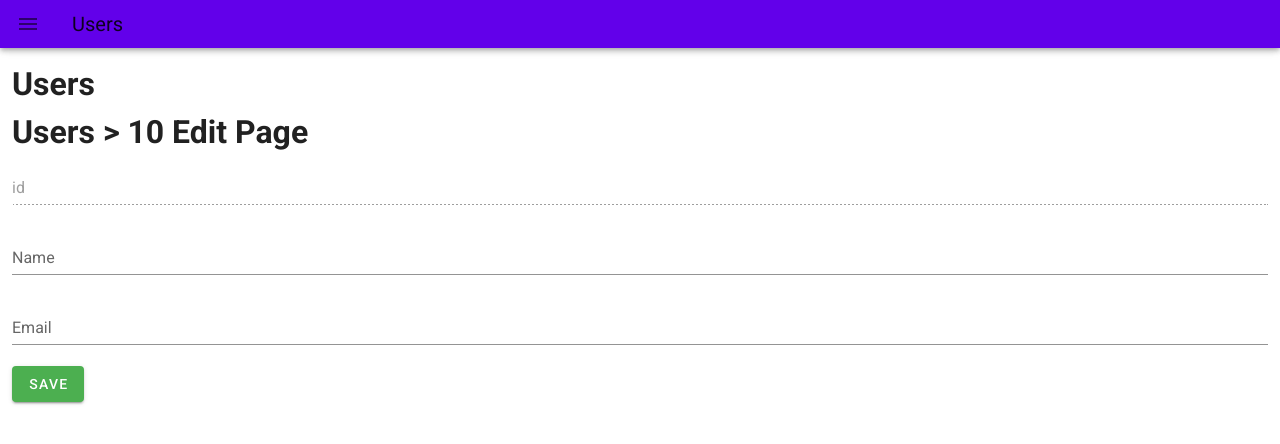
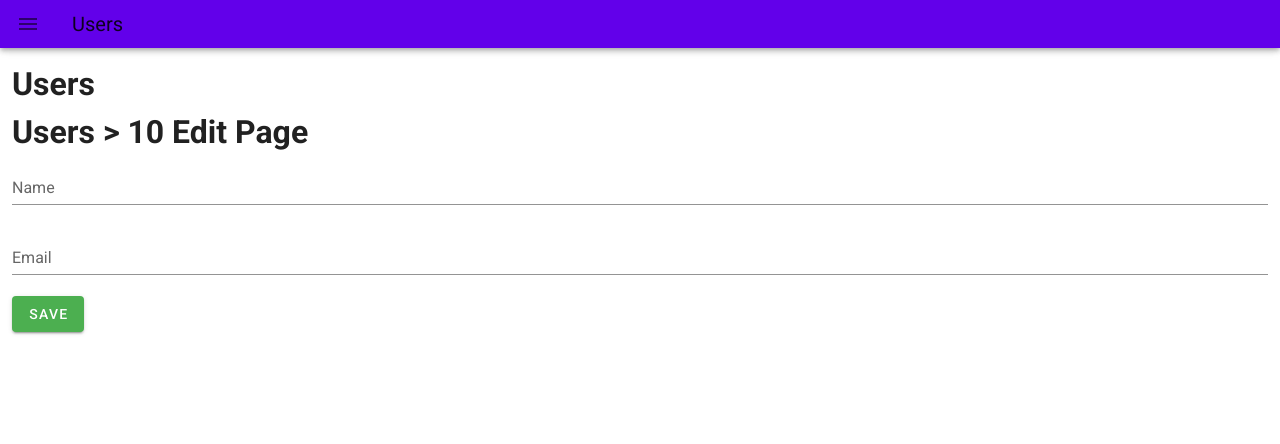
Before and after one commit to hiromoon/vue-ts-sample, a Vue app: page /users/10 in a window 1280 px wide. Shown: the top 444 px of the page. Built offline with nearby package versions, Linux system fonts and the light colour scheme; no server answers.

Commit message:
id は入力不要なのでフォームを削除

```diff
--- a/src/pages/users/UsersEditPage.vue
+++ b/src/pages/users/UsersEditPage.vue
@@ -3,7 +3,6 @@
     <h1>Users > {{ id }} Edit Page</h1>
 
     <v-form v-model="valid">
-      <v-text-field v-model="user.id" label="id" disabled></v-text-field>
       <v-text-field v-model="user.name" label="Name"></v-text-field>
       <v-text-field v-model="user.email" label="Email"></v-text-field>
       <v-btn color="success" class="mr-4" @click="updateUser">
```
